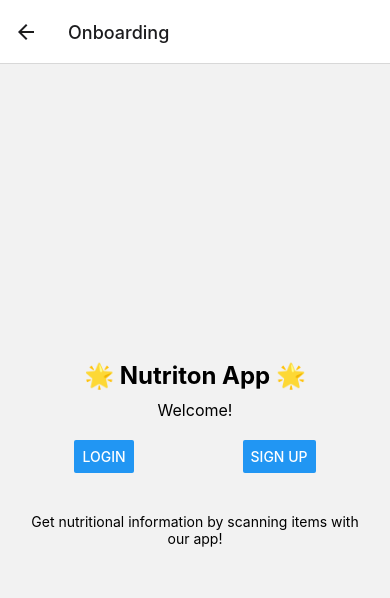
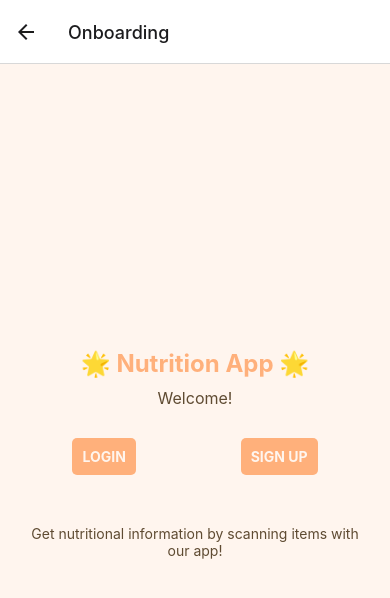
Before and after one commit to KSUSeniorProjectNutritionApp/frontend, a React Native app: screen /Onboarding in a window 390 px wide. Shown: the top 598 px of the page. Built offline with nearby package versions, Linux system fonts and the light colour scheme.

Commit message:
finishing up styling

```diff
--- a/screens/HomeScreen.tsx
+++ b/screens/HomeScreen.tsx
@@ -58,11 +58,13 @@ const styles = StyleSheet.create({
     alignItems: 'center',
     paddingTop: 50,
     paddingBottom: 20,
+    backgroundColor: '#FAE5D3',
   },
   appName: {
     fontSize: 24,
     fontWeight: 'bold',
     marginBottom: 20,
+    color: '#FFB07B',
   },
   searchBar: {
     height: 40,
@@ -71,10 +73,11 @@ const styles = StyleSheet.create({
     borderWidth: 1,
     padding: 10,
     borderRadius: 20,
-    borderColor: '#ddd',
+    borderColor: '#FAD4C0',
+    backgroundColor: '#FFF5EE',
   },
   scanButton: {
-    backgroundColor: '#007BFF',
+    backgroundColor: '#FFB07B',
     padding: 20,
     borderRadius: 20,
     marginBottom: 20,
@@ -90,6 +93,7 @@ const styles = StyleSheet.create({
   },
   footerText: {
     fontSize: 16,
+    color: '#FFB07B',
   },
 });
 
--- a/screens/LoginSignupScreen.tsx
+++ b/screens/LoginSignupScreen.tsx
@@ -1,5 +1,11 @@
 import React, {useState} from 'react';
-import {View, Text, TextInput, Button, StyleSheet} from 'react-native';
+import {
+  View,
+  Text,
+  TextInput,
+  TouchableOpacity,
+  StyleSheet,
+} from 'react-native';
 
 // LoginScreen
 const LoginScreen: React.FC<{navigation: any}> = ({navigation}) => {
@@ -28,11 +34,14 @@ const LoginScreen: React.FC<{navigation: any}> = ({navigation}) => {
         placeholder="Enter your password"
         secureTextEntry
       />
-      <Button title="Login" onPress={handleLogin} />
-      <Button
-        title="Don't have an account? Sign Up"
-        onPress={() => navigation.navigate('Signup')}
-      />
+      <TouchableOpacity style={styles.buttonTopCurve} onPress={handleLogin}>
+        <Text style={styles.buttonText}>Login</Text>
+      </TouchableOpacity>
+      <TouchableOpacity
+        style={styles.buttonBottomCurve}
+        onPress={() => navigation.navigate('Signup')}>
+        <Text style={styles.buttonText}>Don't have an account? Sign Up</Text>
+      </TouchableOpacity>
     </View>
   );
 };
@@ -44,7 +53,7 @@ const SignupScreen: React.FC<{navigation: any}> = ({navigation}) => {
   const [confirmPassword, setConfirmPassword] = useState('');
 
   const handleSignup = () => {
-    console.log('Signup with:', email, password);
+    console.log('Signup with:', email, password, confirmPassword);
     navigation.navigate('Home');
   };
 
@@ -73,11 +82,14 @@ const SignupScreen: React.FC<{navigation: any}> = ({navigation}) => {
         placeholder="Confirm your password"
         secureTextEntry
       />
-      <Button title="Sign Up" onPress={handleSignup} />
-      <Button
-        title="Already have an account? Login"
-        onPress={() => navigation.navigate('Login')}
-      />
+      <TouchableOpacity style={styles.buttonTopCurve} onPress={handleSignup}>
+        <Text style={styles.buttonText}>Sign Up</Text>
+      </TouchableOpacity>
+      <TouchableOpacity
+        style={styles.buttonBottomCurve}
+        onPress={() => navigation.navigate('Login')}>
+        <Text style={styles.buttonText}>Already have an account? Login</Text>
+      </TouchableOpacity>
     </View>
   );
 };
@@ -87,13 +99,35 @@ const styles = StyleSheet.create({
     flex: 1,
     justifyContent: 'center',
     padding: 20,
+    backgroundColor: '#FFF5EE',
   },
   input: {
     borderWidth: 1,
-    borderColor: 'gray',
+    borderColor: '#FFB07B',
     marginBottom: 20,
     padding: 10,
     borderRadius: 5,
+    color: '#5F4B32',
+    backgroundColor: '#FAE5D3',
+  },
+  buttonTopCurve: {
+    padding: 10,
+    marginBottom: 10,
+    backgroundColor: '#FFB07B',
+    borderTopLeftRadius: 20,
+    borderTopRightRadius: 20,
+    alignItems: 'center',
+  },
+  buttonBottomCurve: {
+    padding: 10,
+    backgroundColor: '#FFB07B',
+    borderBottomLeftRadius: 20,
+    borderBottomRightRadius: 20,
+    alignItems: 'center',
+  },
+  buttonText: {
+    color: '#FFF5EE',
+    fontWeight: 'bold',
   },
 });
 
--- a/screens/NutritionFactScanner.tsx
+++ b/screens/NutritionFactScanner.tsx
@@ -32,7 +32,7 @@ const NutritionFactScreen: React.FC<{navigation: any}> = ({navigation}) => {
     <View
       style={[
         styles.row,
-        {backgroundColor: index % 2 === 0 ? '#f0f0f0' : '#e0e0e0'},
+        {backgroundColor: index % 2 === 0 ? '#FFF5EE' : '#FFB07B'},
       ]}>
       <Text style={styles.key}>{item.key}</Text>
       <Text style={styles.value}>{item.value}</Text>
@@ -44,28 +44,48 @@ const NutritionFactScreen: React.FC<{navigation: any}> = ({navigation}) => {
       data={data}
       renderItem={renderItem}
       keyExtractor={(item, index) => index.toString()}
-      ListHeaderComponent={<Text style={styles.header}>Nutrition Facts</Text>}
+      ListHeaderComponent={
+        <View style={styles.headerContainer}>
+          <Text style={styles.header}>Nutrition Facts</Text>
+        </View>
+      }
     />
   );
 };
 
 const styles = StyleSheet.create({
+  headerContainer: {
+    backgroundColor: '#FFF5EE',
+    paddingVertical: 20,
+    paddingHorizontal: 10,
+    width: '100%',
+  },
   header: {
-    fontSize: 24,
+    fontSize: 32,
     fontWeight: 'bold',
     textAlign: 'center',
     marginVertical: 20,
+    color: '#FFB07B',
+    backgroundColor: '#FFF5EE',
   },
   row: {
     flexDirection: 'row',
-    padding: 10,
+    padding: 15,
     justifyContent: 'space-between',
+    borderWidth: 0,
+    borderColor: '#FFB07B',
   },
   key: {
+    flex: 1,
     fontWeight: 'bold',
+    color: '#5F4B32',
+    fontSize: 18,
   },
   value: {
+    flex: 1,
     textAlign: 'right',
+    color: '#5F4B32',
+    fontSize: 18,
   },
 });
 
--- a/screens/OnboardingScreen.tsx
+++ b/screens/OnboardingScreen.tsx
@@ -1,22 +1,23 @@
 import React from 'react';
-import {
-  View,
-  StyleSheet,
-  TextInput,
-  TouchableOpacity,
-  Text,
-  Button,
-} from 'react-native';
+import {View, StyleSheet, TouchableOpacity, Text} from 'react-native';
 
 const OnboardingScreen: React.FC<{navigation: any}> = ({navigation}) => {
   return (
     <View style={styles.container}>
-      <Text style={styles.title}>🌟 Nutriton App 🌟</Text>
+      <Text style={styles.title}>🌟 Nutrition App 🌟</Text>
       <Text style={styles.description}>Welcome!</Text>
 
       <View style={styles.buttonContainer}>
-        <Button title="LOGIN" onPress={() => navigation.navigate('Login')} />
-        <Button title="SIGN UP" onPress={() => navigation.navigate('Signup')} />
+        <TouchableOpacity
+          style={styles.button}
+          onPress={() => navigation.navigate('Login')}>
+          <Text style={styles.buttonText}>LOGIN</Text>
+        </TouchableOpacity>
+        <TouchableOpacity
+          style={styles.button}
+          onPress={() => navigation.navigate('Signup')}>
+          <Text style={styles.buttonText}>SIGN UP</Text>
+        </TouchableOpacity>
       </View>
 
       <Text style={styles.footerText}>
@@ -32,16 +33,19 @@ const styles = StyleSheet.create({
     justifyContent: 'center',
     alignItems: 'center',
     padding: 20,
+    backgroundColor: '#FFF5EE',
   },
   title: {
     fontSize: 24,
     fontWeight: 'bold',
     marginBottom: 10,
+    color: '#FFB07B',
   },
   description: {
     fontSize: 16,
     textAlign: 'center',
     marginBottom: 20,
+    color: '#5F4B32',
   },
   buttonContainer: {
     flexDirection: 'row',
@@ -53,6 +57,17 @@ const styles = StyleSheet.create({
     fontSize: 14,
     textAlign: 'center',
     marginTop: 20,
+    color: '#5F4B32',
+  },
+  button: {
+    padding: 10,
+    margin: 10,
+    backgroundColor: '#FFB07B',
+    borderRadius: 5,
+  },
+  buttonText: {
+    color: '#FFF5EE',
+    fontWeight: 'bold',
   },
 });
 
--- a/screens/ProfileScreen.tsx
+++ b/screens/ProfileScreen.tsx
@@ -51,6 +51,7 @@ const styles = StyleSheet.create({
     flex: 1,
     justifyContent: 'center',
     alignItems: 'center',
+    backgroundColor: '#FFF5EE',
   },
   profileHeader: {
     alignItems: 'center',
@@ -61,15 +62,18 @@ const styles = StyleSheet.create({
     height: 100,
     borderRadius: 50,
     marginBottom: 10,
+    borderWidth: 3,
+    borderColor: '#FFB07B',
   },
   name: {
     fontSize: 24,
     fontWeight: 'bold',
     marginBottom: 5,
+    color: '#FFB07B',
   },
   email: {
     fontSize: 18,
-    color: 'gray',
+    color: '#A2543D',
   },
   buttonsContainer: {
     flexDirection: 'row',
@@ -79,11 +83,12 @@ const styles = StyleSheet.create({
   button: {
     padding: 10,
     margin: 10,
-    backgroundColor: '#007bff',
+    backgroundColor: '#FFB07B',
     borderRadius: 5,
   },
   buttonText: {
-    color: 'white',
+    color: '#FFF5EE',
+    fontWeight: 'bold',
   },
 });
 
--- a/screens/ScannerView.tsx
+++ b/screens/ScannerView.tsx
@@ -79,7 +79,10 @@ const ScannerView: React.FC<{navigation: any}> = ({navigation}) => {
     }
   }
 
-  if (device == null) return <View style={styles.container} />;
+  if (device == null) {
+    console.log('!!!');
+    return <View style={styles.container} />;
+  }
 
   return (
     <View style={styles.container}>
@@ -111,6 +114,7 @@ const styles = StyleSheet.create({
     justifyContent: 'flex-start',
     alignItems: 'center',
     paddingTop: 30,
+    backgroundColor: '#FFF5EE',
   },
   cameraContainer: {
     marginTop: '15%',
@@ -119,6 +123,15 @@ const styles = StyleSheet.create({
     overflow: 'hidden',
     borderRadius: 20,
     marginBottom: 20,
+    borderColor: '#FFB07B',
+    borderWidth: 2,
+    // iOS shadow properties:
+    shadowColor: '#000',
+    shadowOffset: {width: 0, height: 2},
+    shadowOpacity: 0.1,
+    shadowRadius: 4,
+    // Android elevation:
+    elevation: 20,
   },
   camera: {
     width: '100%',
@@ -128,10 +141,11 @@ const styles = StyleSheet.create({
     fontSize: 16,
     textAlign: 'center',
     marginBottom: 20,
+    color: '#FFB07B',
   },
-  backButtonContainer: {
+  /**backButtonContainer: {
     marginTop: '100%',
-  },
+  },**/
 });
 
 export default ScannerView;
--- a/screens/SettingsScreen.tsx
+++ b/screens/SettingsScreen.tsx
@@ -39,6 +39,8 @@ const SettingsScreen: React.FC<{navigation: any}> = ({navigation}) => {
         <View style={styles.settingRow}>
           <Text>Push Notifications</Text>
           <Switch
+            trackColor={styles.switchStyle.trackColor}
+            thumbColor={styles.switchStyle.thumbColor}
             onValueChange={togglePushNotifications}
             value={isPushNotificationsEnabled}
           />
@@ -46,6 +48,8 @@ const SettingsScreen: React.FC<{navigation: any}> = ({navigation}) => {
         <View style={styles.settingRow}>
           <Text>Email Notifications</Text>
           <Switch
+            trackColor={styles.switchStyle.trackColor}
+            thumbColor={styles.switchStyle.thumbColor}
             onValueChange={toggleEmailNotifications}
             value={isEmailNotificationsEnabled}
           />
@@ -55,7 +59,12 @@ const SettingsScreen: React.FC<{navigation: any}> = ({navigation}) => {
         <Text style={styles.sectionTitle}>Display</Text>
         <View style={styles.settingRow}>
           <Text>Dark Mode</Text>
-          <Switch onValueChange={toggleDarkMode} value={isDarkModeEnabled} />
+          <Switch
+            trackColor={styles.switchStyle.trackColor}
+            thumbColor={styles.switchStyle.thumbColor}
+            onValueChange={toggleDarkMode}
+            value={isDarkModeEnabled}
+          />
         </View>
       </View>
       <View style={styles.section}>
@@ -85,11 +94,13 @@ const styles = StyleSheet.create({
   container: {
     flex: 1,
     padding: 20,
+    backgroundColor: '#FFF5EE',
   },
   header: {
     fontSize: 22,
     fontWeight: 'bold',
     marginBottom: 20,
+    color: '#FFB07B',
   },
   section: {
     marginBottom: 20,
@@ -98,13 +109,20 @@ const styles = StyleSheet.create({
     fontSize: 18,
     fontWeight: 'bold',
     marginBottom: 10,
+    color: '#FFB07B',
   },
   settingRow: {
     flexDirection: 'row',
     justifyContent: 'space-between',
     alignItems: 'center',
     marginBottom: 10,
+    padding: 10,
+    backgroundColor: '#FAE5D3',
+    borderRadius: 10,
+  },
+  switchStyle: {
+    trackColor: {false: '#767577', true: '#FFB07B'},
+    thumbColor: '#FFF5EE',
   },
 });
-
 export default SettingsScreen;
```
Also changed, not shown: App.tsx (+0 -18 lines).
